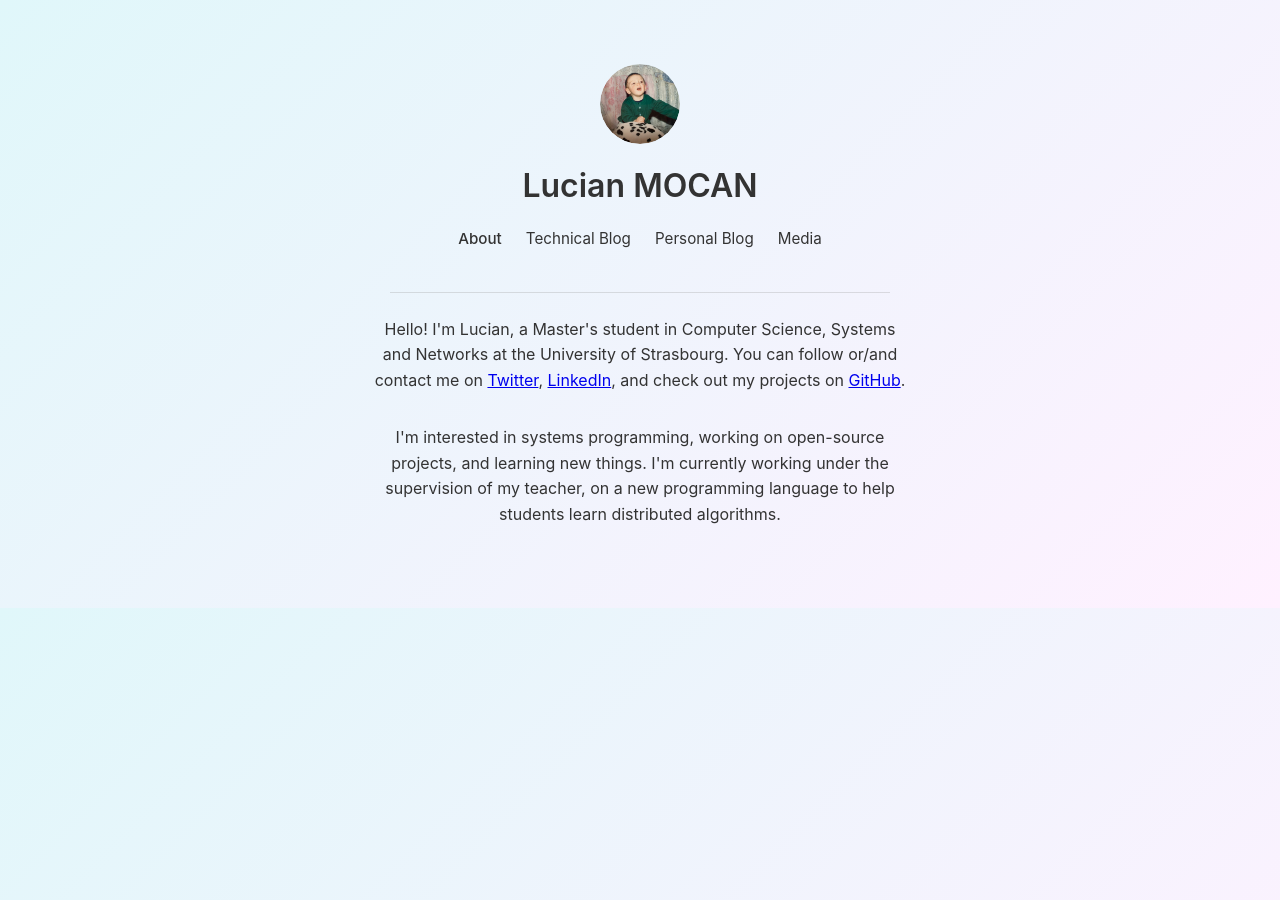
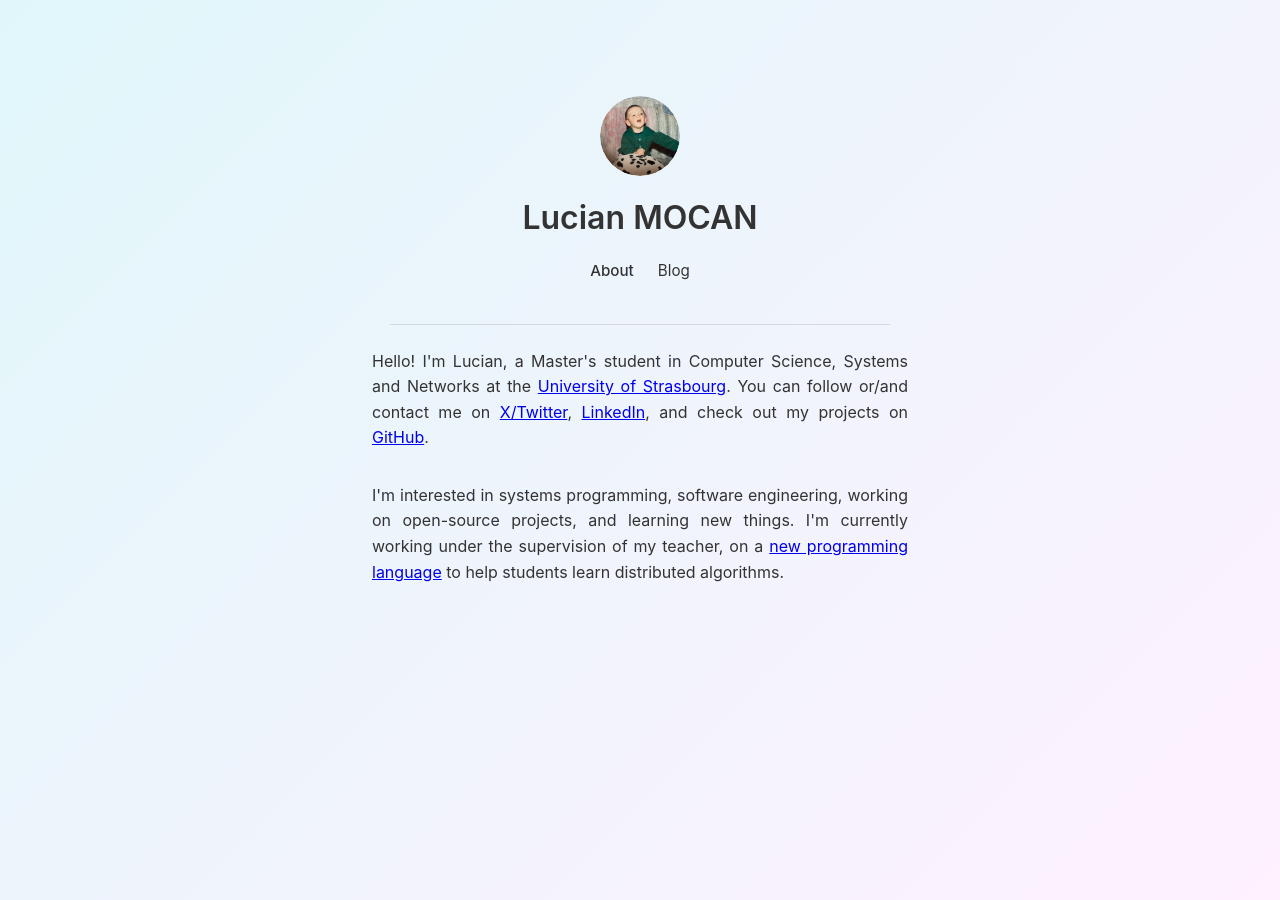
Before and after one commit to lucianmocan/lucianmocan.github.io, a Jekyll site: the page built from index.html, in a window 1280 px wide. Built offline with Jekyll 4.4.1, drawn with Linux system fonts in a browser that asks for light colours.

Commit message:
only one blog page for the time being

```diff
--- a/404.html
+++ b/404.html
@@ -3,9 +3,9 @@ permalink: /404.html
 layout: default
 ---
 
-<div class="container">
+<div class="content-container">
   <h1>404</h1>
 
   <p><strong>Page not found :(</strong></p>
-  <p>The requested page could not be found.</p>
+  <p>Do you think I need this page? Tell me.</p>
 </div>
--- a/_layouts/default.html
+++ b/_layouts/default.html
@@ -15,9 +15,7 @@
             <h1>{{ site.title }}</h1>
             <nav>
                 <a href="/" {% if page.url == "/" %}class="active"{% endif %}>About</a>
-                <a href="/blog" {% if page.url == "/blog" %}class="active"{% endif %}>Technical Blog</a>
-                <a href="/blog" {% if page.url == "/blog" %}class="active"{% endif %}>Personal Blog</a>
-                <a href="/photos" {% if page.url == "/photos" %}class="active"{% endif %}>Media</a>
+                <a href="/blog" {% if page.url == "/blog" %}class="active"{% endif %}>Blog</a>
             </nav>
         </header>
         <hr>
--- a/assets/css/style.css
+++ b/assets/css/style.css
@@ -10,6 +10,7 @@ body {
   font-family: -apple-system, BlinkMacSystemFont, "Segoe UI", Roboto, Helvetica, Arial, sans-serif;
   line-height: 1.6;
   color: #333;
+  min-height: 100vh;
 }
 body .profile-image {
   width: 80px;
@@ -25,24 +26,28 @@ body .profile-image img {
   border-radius: 50%;
 }
 body .container {
+  flex: 1;
   max-width: 600px;
   margin: 0 auto;
-  padding: 4rem 2rem;
+  padding: 6rem 2rem;
   display: flex;
   flex-direction: column;
   align-items: center;
-  text-align: center;
+  text-align: justify;
   justify-content: center;
 }
-body .container .about-container {
+body .container .content-container {
   max-width: 600px;
   margin: 0 auto;
   padding: 0rem 2rem;
   display: flex;
   flex-direction: column;
   align-items: center;
-  text-align: center;
+  text-align: justify;
   justify-content: center;
+}
+body .container .content-container .paragraph {
+  text-align: justify;
 }
 body hr {
   max-width: 500px;
@@ -50,6 +55,13 @@ body hr {
   color: #999;
   border: none;
   border-top: 1px solid rgba(153, 153, 153, 0.3);
+}
+
+footer {
+  bottom: 0;
+  text-align: center;
+  font-size: 0.8rem;
+  color: #666;
 }
 
 header {
@@ -81,7 +93,6 @@ nav a.active {
 }
 nav a:hover {
   color: #666;
-  pointer-events: all;
 }
 
 /*# sourceMappingURL=style.css.map */
--- a/index.html
+++ b/index.html
@@ -2,14 +2,14 @@
 layout: default
 ---
 
-<div class="about-container">
+<div class="content-container">
     <p>
-        Hello! I'm Lucian, a Master's student in Computer Science, Systems and Networks at the University of Strasbourg.
-        You can follow or/and contact me on <a href="https://twitter.com/luciantqt">Twitter</a>, <a href="https://www.linkedin.com/in/lucian-mocan-2221b8234/">LinkedIn</a>,
+        Hello! I'm Lucian, a Master's student in Computer Science, Systems and Networks at the <a href="https://mathinfo.unistra.fr/formations/master/master-informatique/odf-parcours-science-et-ingenierie-des-reseaux-de-linternet-et-des-systemes-siris-PR12-18105/?tab=cours">University of Strasbourg</a>.
+        You can follow or/and contact me on <a href="https://twitter.com/luciantqt">X/Twitter</a>, <a href="https://www.linkedin.com/in/lucian-mocan-2221b8234/">LinkedIn</a>,
         and check out my projects on <a href="https://github.com/lucianmocan">GitHub</a>.
     </p>
-    <p>
-        I'm interested in systems programming, working on open-source projects, and learning new things.
-        I'm currently working under the supervision of my teacher, on a new programming language to help students learn distributed algorithms.
+    <p class="paragraph">
+        I'm interested in systems programming, software engineering, working on open-source projects, and learning new things.
+        I'm currently working under the supervision of my teacher, on a <a href="https://github.com/althread/althread">new programming language</a> to help students learn distributed algorithms.
     </p>
 </div>
```
Also changed, not shown: assets/css/style.scss (+17 -5 lines), 1 other file.
